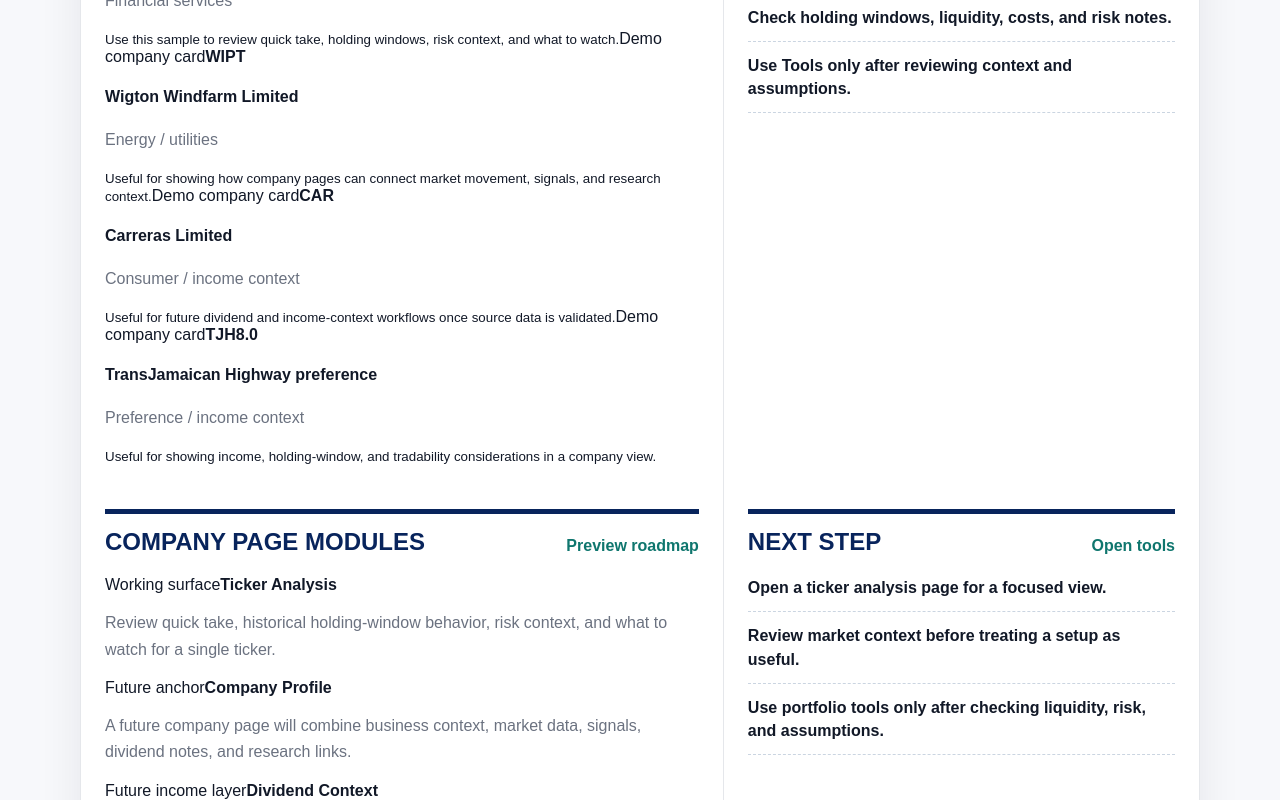
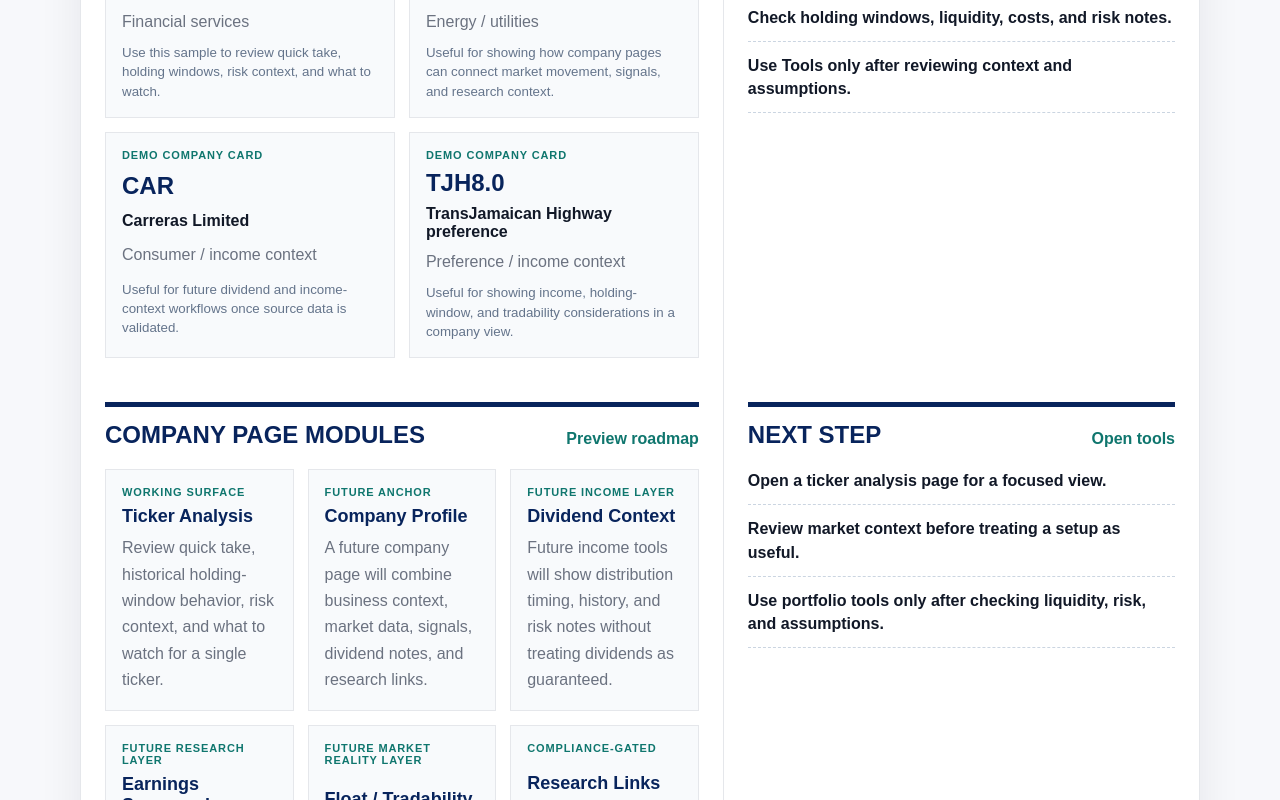
Before and after one commit to beautifulmind9/jse-market-lab, a Next.js app in the folder frontend/: page /companies in a window 1280 px wide. Shown: the part 680-1480 px from the top of the page. Built offline with nearby package versions, Linux system fonts and the light colour scheme.

Commit message:
Add company research card styles

```diff
--- a/frontend/app/globals.css
+++ b/frontend/app/globals.css
@@ -392,6 +392,63 @@ p {
   padding-bottom: 12px;
 }
 
+.company-card-grid {
+  display: grid;
+  grid-template-columns: repeat(2, minmax(0, 1fr));
+  gap: 14px;
+}
+
+.company-research-card,
+.company-module-card {
+  background: #f8fafc;
+  border: 1px solid var(--border);
+  display: grid;
+  gap: 8px;
+  padding: 16px;
+}
+
+.company-research-card span,
+.company-module-card span {
+  color: #0f766e;
+  font-size: 11px;
+  font-weight: 900;
+  letter-spacing: 0.08em;
+  text-transform: uppercase;
+}
+
+.company-research-card strong,
+.company-module-card strong {
+  color: #08245c;
+  font-size: 24px;
+  font-weight: 900;
+}
+
+.company-research-card h4 {
+  color: #111827;
+  font-size: 16px;
+  margin: 0;
+}
+
+.company-research-card p,
+.company-module-card p {
+  margin: 0;
+}
+
+.company-research-card small {
+  color: #64748b;
+  line-height: 1.45;
+}
+
+.company-module-grid {
+  display: grid;
+  grid-template-columns: repeat(3, minmax(0, 1fr));
+  gap: 14px;
+}
+
+.company-module-card strong {
+  font-size: 18px;
+}
+
 .pill {
   display: inline-flex;
   width: fit-content;
@@ -478,7 +535,9 @@ p {
   .home-positioning,
   .market-tape,
   .market-front-grid,
-  .market-content-grid {
+  .market-content-grid,
+  .company-card-grid,
+  .company-module-grid {
     grid-template-columns: 1fr;
   }
 
```
